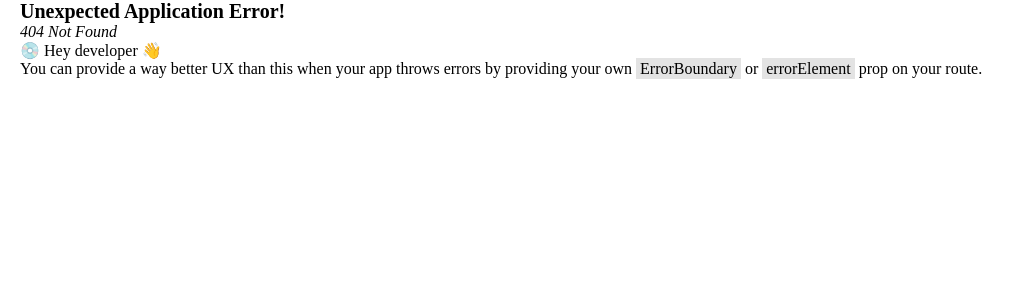
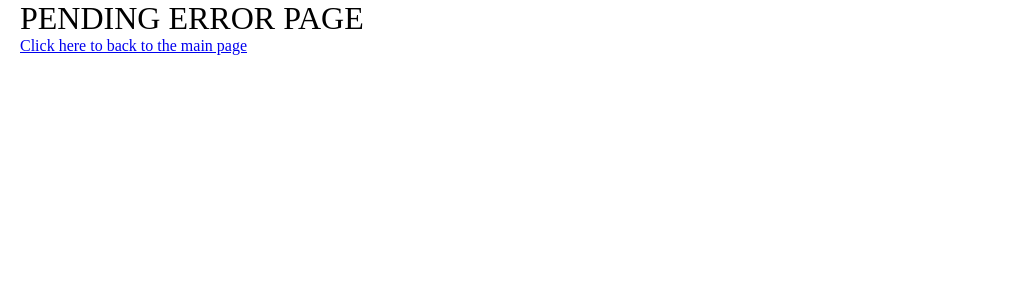
Before and after one commit to MMadlos/online-shop, a React (Vite) app: page /product/1 in a window 1280 px wide. Before the commit this address had no page. Shown: the top 300 px of the page, without its empty margins (0-1025 px from the left). Built offline with nearby package versions, Linux system fonts and the light colour scheme.

Commit message:
Refactor router by adding it into another file; Remove unnecessary code

```diff
--- /dev/null
+++ b/src/Router.jsx
@@ -0,0 +1,23 @@
+import { createBrowserRouter, RouterProvider } from "react-router-dom"
+import App from "./App.jsx"
+import Cart from "./components/Cart.jsx"
+import HomePage from "./components/Pages/Home.jsx"
+import ErrorPage from "./components/Pages/ErrorPage.jsx"
+
+const Router = () => {
+	const router = createBrowserRouter([
+		{
+			path: "/",
+			element: <App />,
+			children: [
+				{ index: true, element: <HomePage /> },
+				{ path: "cart", element: <Cart /> },
+			],
+			errorElement: <ErrorPage />,
+		},
+	])
+
+	return <RouterProvider router={router} />
+}
+
+export default Router
--- /dev/null
+++ b/src/components/Pages/ErrorPage.jsx
@@ -0,0 +1,12 @@
+import { Link } from "react-router-dom"
+
+function ErrorPage() {
+	return (
+		<>
+			<h1>PENDING ERROR PAGE</h1>
+			<Link to="/">Click here to back to the main page</Link>
+		</>
+	)
+}
+
+export default ErrorPage
--- a/src/components/Pages/Layout.jsx
+++ /dev/null
@@ -1,5 +0,0 @@
-function Layout() {
-	return <h1>LAYOUT</h1>
-}
-
-export default Layout
--- a/src/main.jsx
+++ b/src/main.jsx
@@ -1,27 +1,11 @@
+import "./index.css"
+
 import React from "react"
 import ReactDOM from "react-dom/client"
-import { createBrowserRouter, RouterProvider } from "react-router-dom"
-
-import App from "./App.jsx"
-import Layout from "./components/Pages/Layout.jsx"
-
-import "./index.css"
-import Cart from "./components/Cart.jsx"
-import HomePage from "./components/Pages/Home.jsx"
-
-const router = createBrowserRouter([
-	{
-		path: "/",
-		element: <App />,
-		children: [
-			{ index: true, element: <HomePage /> },
-			{ path: "cart", element: <Cart /> },
-		],
-	},
-])
+import Router from "./Router.jsx"
 
 ReactDOM.createRoot(document.getElementById("root")).render(
 	<React.StrictMode>
-		<RouterProvider router={router} />
+		<Router />
 	</React.StrictMode>
 )
```
Also changed, not shown: src/App.jsx (+0 -15 lines).
